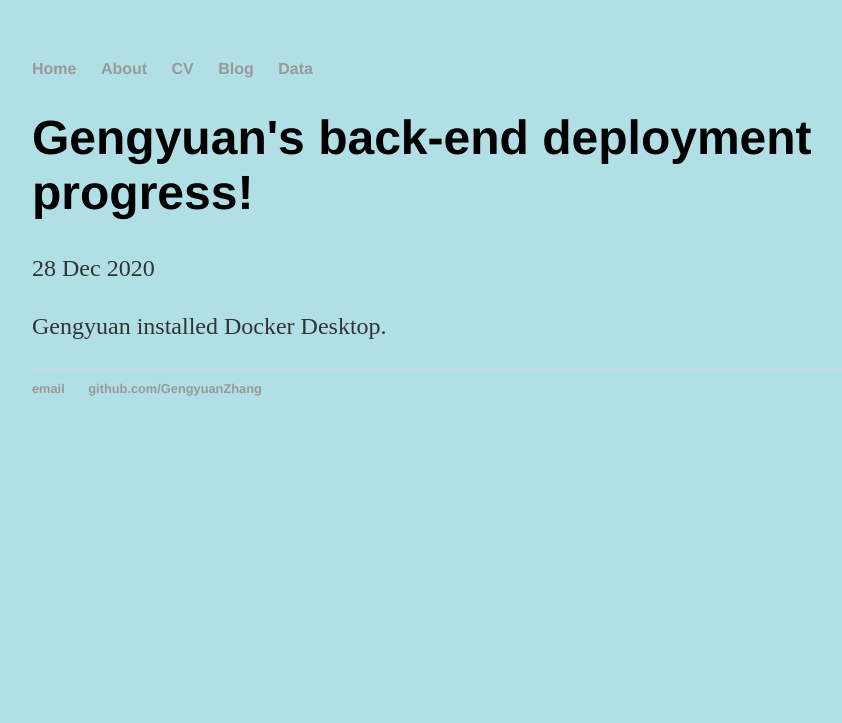
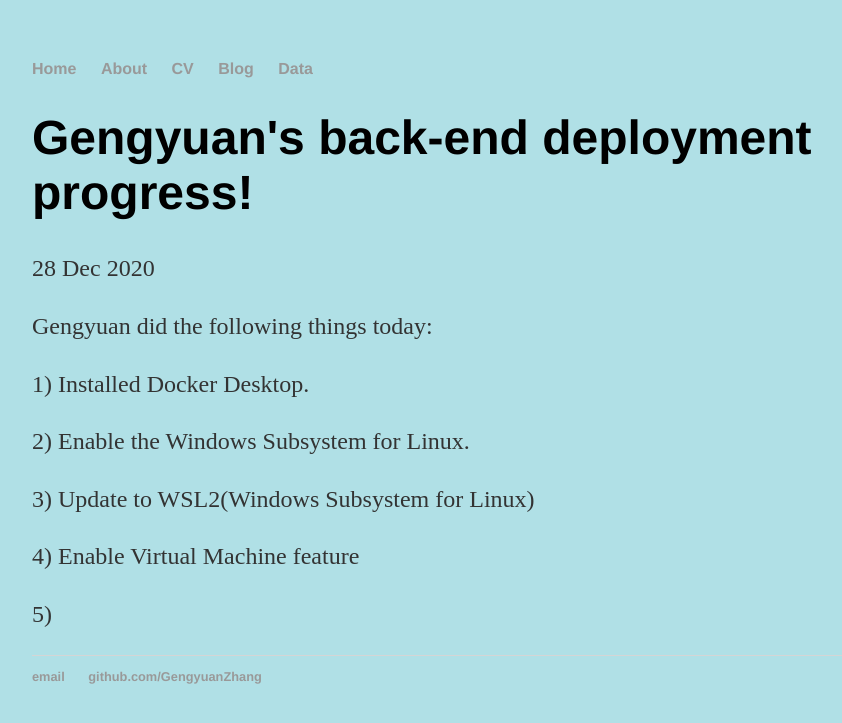
Before and after one commit to GengyuanZhang/GengyuanZhang.github.io, a Jekyll site: the page built from _posts/2020-12-28-gengyuan-zhang-back-end-progress.md, in a window 1280 px wide. Shown: the top 723 px of the page, without its empty margins (160-1002 px from the left). Built offline with Jekyll 4.4.1, drawn with Linux system fonts in a browser that asks for light colours.

Commit message:
Update 2020-12-28-gengyuan-zhang-back-end-progress.md

```diff
--- a/_posts/2020-12-28-gengyuan-zhang-back-end-progress.md
+++ b/_posts/2020-12-28-gengyuan-zhang-back-end-progress.md
@@ -4,4 +4,14 @@ title: "Gengyuan's back-end deployment progress!"
 date: 2020-12-28
 ---
 
-Gengyuan installed Docker Desktop.
+Gengyuan did the following things today:
+
+1) Installed Docker Desktop.
+
+2) Enable the Windows Subsystem for Linux.
+
+3) Update to WSL2(Windows Subsystem for Linux)
+
+4) Enable Virtual Machine feature
+
+5)
```
